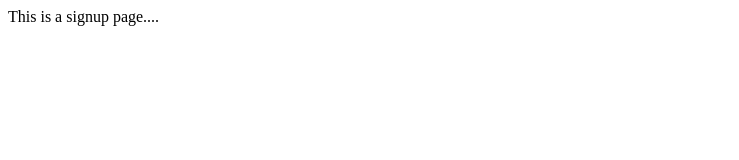
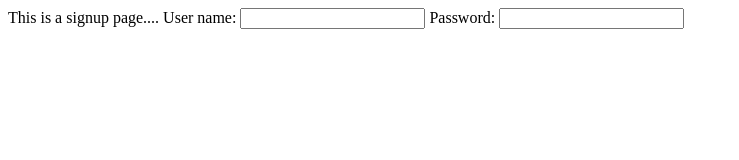
Before and after one commit to papon172/web, a plain HTML site: page signup.html in a window 1280 px wide. Shown: the whole page, without its empty margins (0-739 px from the left). Drawn offline with Linux system fonts and the light colour scheme.

Commit message:
added input fields

```diff
--- a/signup.html
+++ b/signup.html
@@ -1,6 +1,8 @@
 <head>
 	<body>
 		This is a signup page....
+		User name: <input type = "text">
+		Password: <input type = "password">
 	</body>
 
 </head>
```
